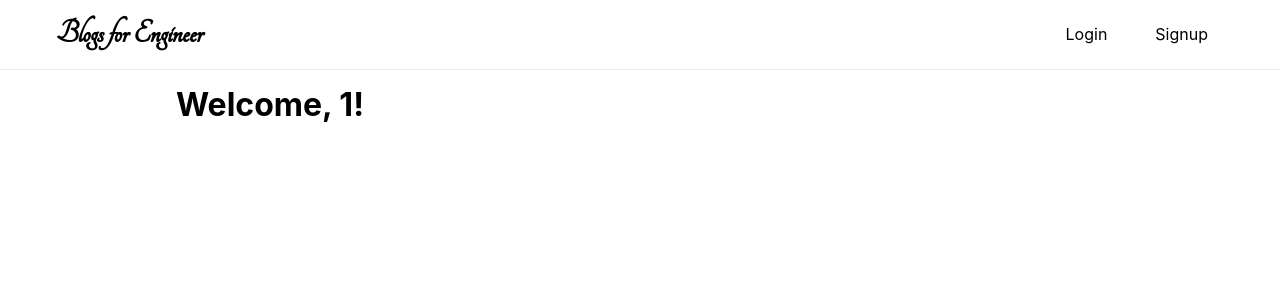
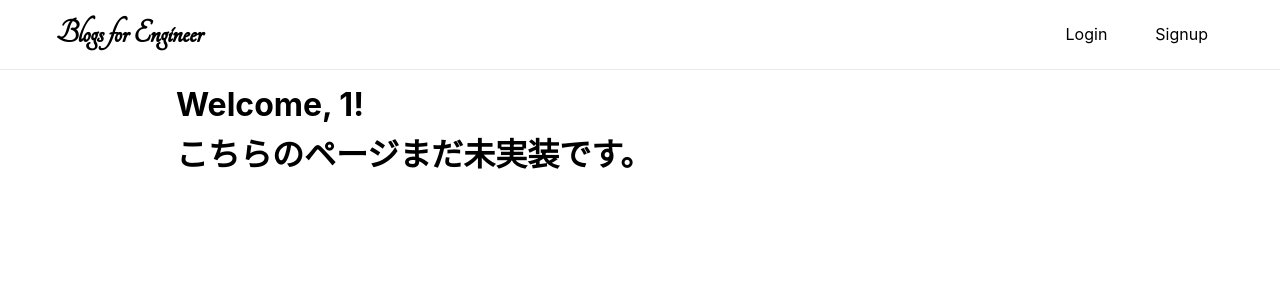
Before and after one commit to zameemallik/zamee_portfolio_blogs, a Next.js app: page /profile/1 in a window 1280 px wide. Shown: the top 300 px of the page. Built offline with nearby package versions, Linux system fonts and the light colour scheme; no server answers.

Commit message:
未実装ページ記載。

```diff
--- a/app/profile/[userName]/page.tsx
+++ b/app/profile/[userName]/page.tsx
@@ -7,7 +7,11 @@ export default async function ProfilePage({
 
   return (
     <>
-      <h1>Welcome, {userName}!</h1>
+      <h1>
+        Welcome, {userName}! <br />
+        こちらのページまだ未実装です。
+      </h1>
+      <p></p>
     </>
   );
 }
```
Also changed, not shown: app/signup/page.tsx (added, +7 -0 lines).
